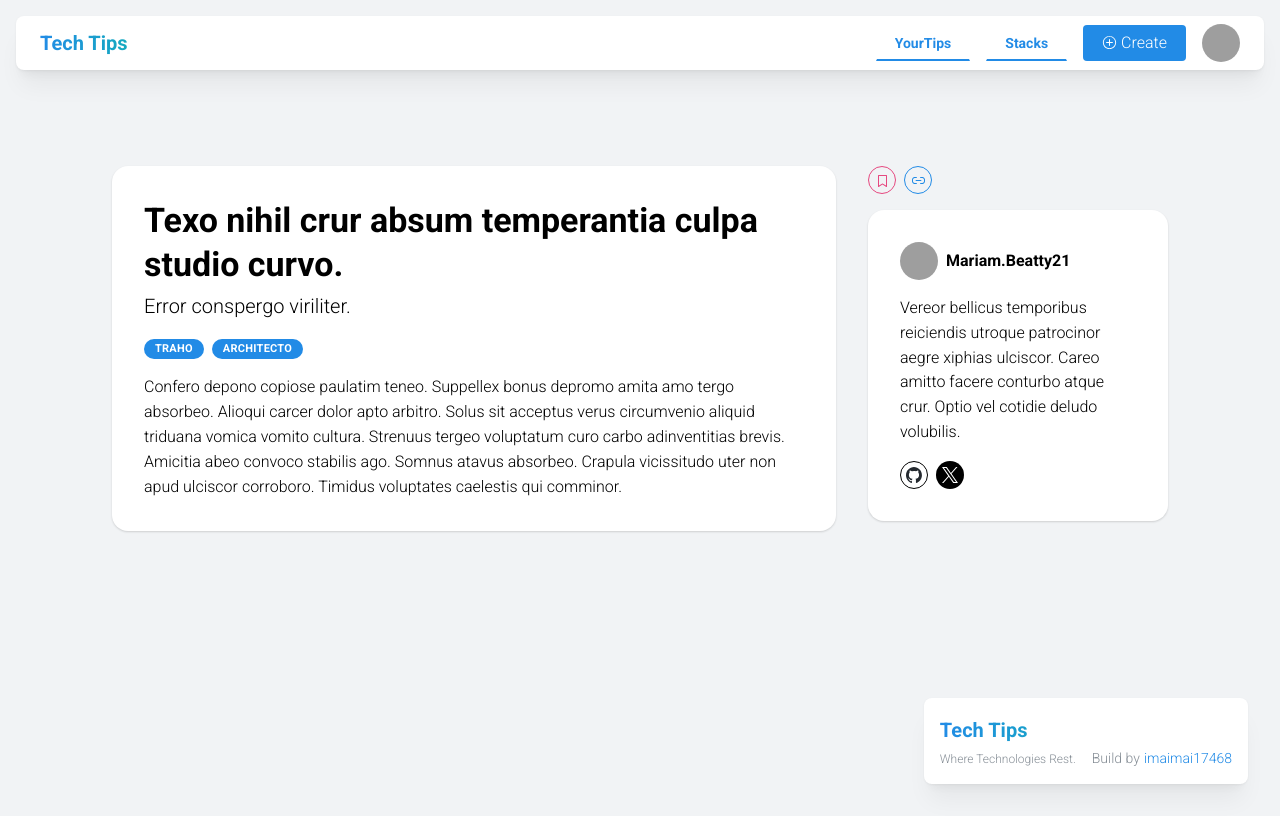
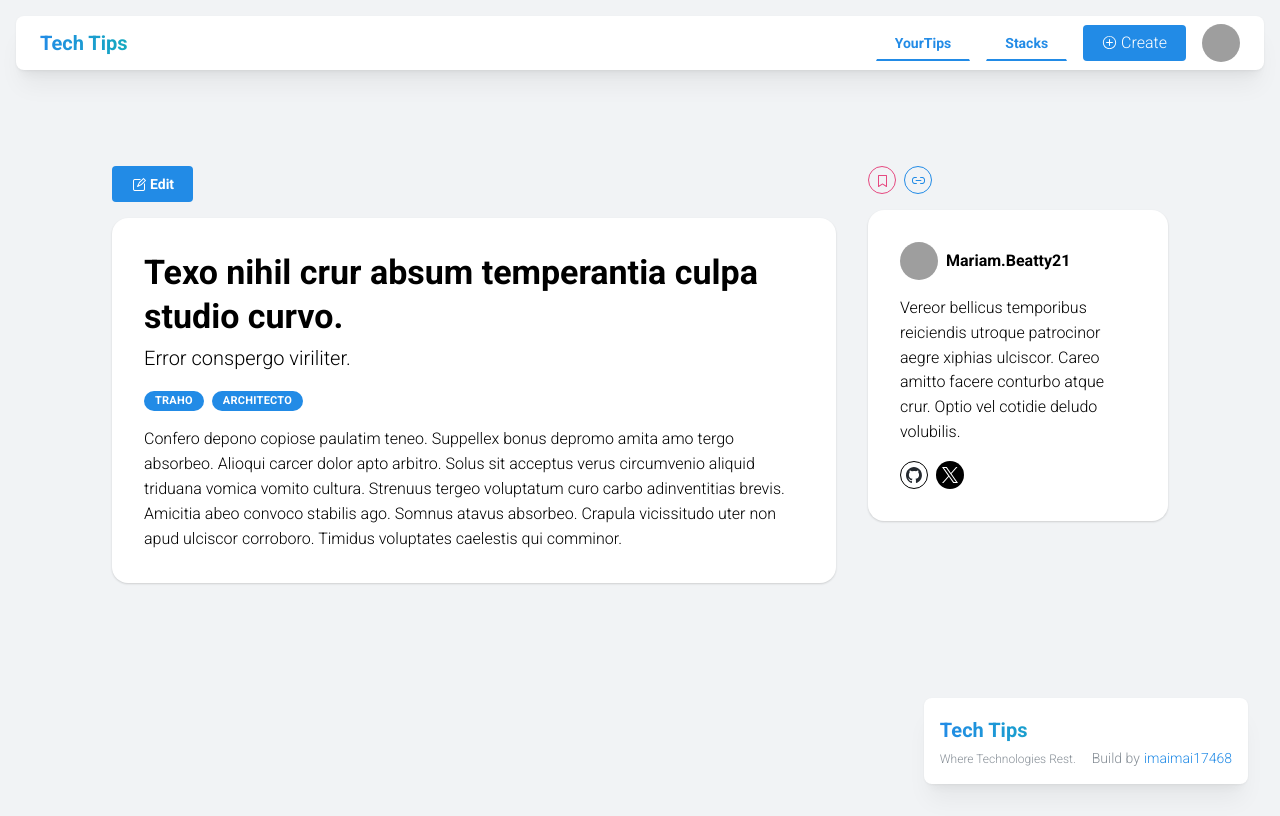
Before and after one commit to imaimai17468/tech-tips, a Next.js app: page /tip/1055cba8-5a83-4e1c-9b8b-c1755920580a in a window 1280 px wide. Built offline with nearby package versions, Linux system fonts and the light colour scheme; grey boxes are pictures that could not be loaded.

Commit message:
fix: detailにedit buttonを追加

```diff
--- a/src/components/template/tip/detail/TipDetailContent/TipDetailContent.tsx
+++ b/src/components/template/tip/detail/TipDetailContent/TipDetailContent.tsx
@@ -1,13 +1,21 @@
 import { AuthorCard } from "@/components/parts/authorCard";
+import { CLIENT_PATHS } from "@/constants/clientPaths";
+import { replaceIDinPath } from "@/libs/replaceIDinPath";
 import { createMockTip } from "@/repositories/tips/mock";
-import { ActionIcon, Badge, Card, Flex, Stack, Text, Title } from "@mantine/core";
-import { BookmarkIcon, Link1Icon } from "@radix-ui/react-icons";
+import { ActionIcon, Badge, Button, Card, Flex, Stack, Text, Title } from "@mantine/core";
+import { BookmarkIcon, Link1Icon, Pencil2Icon } from "@radix-ui/react-icons";
 
 export const TipDetailContent: React.FC = () => {
   const tip = createMockTip();
 
   return (
     <Flex gap={32} mt={64}>
+      <Stack>
+        <Button w="fit-content" component="a" href={replaceIDinPath(CLIENT_PATHS.TIP_EDIT, tip.id)}>
+          <Flex gap={4} align="center">
+            <Pencil2Icon /> Edit
+          </Flex>
+        </Button>
         <Card shadow="xs" padding="xl" radius="lg" h="fit-content" w="100%">
           <Stack gap={16}>
             <Stack gap={4}>
@@ -24,6 +32,7 @@ export const TipDetailContent: React.FC = () => {
             <Text>{tip.content}</Text>
           </Stack>
         </Card>
+      </Stack>
       <Stack>
         <Flex gap={8}>
           <ActionIcon radius="xl" variant="outline" color="pink">
```
Lines whose indentation alone changed are shown as unchanged.
